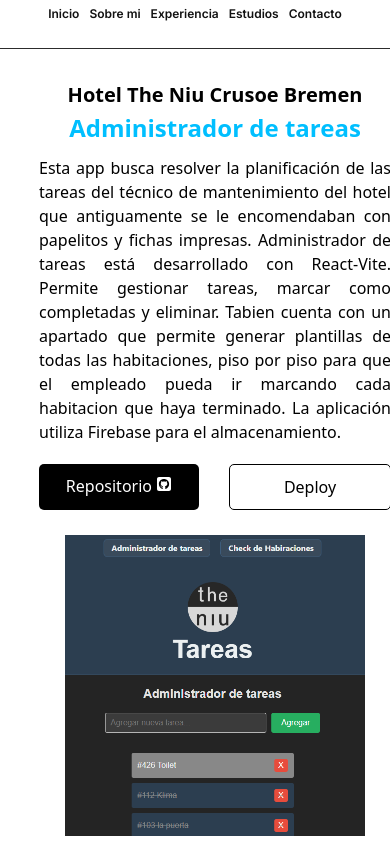
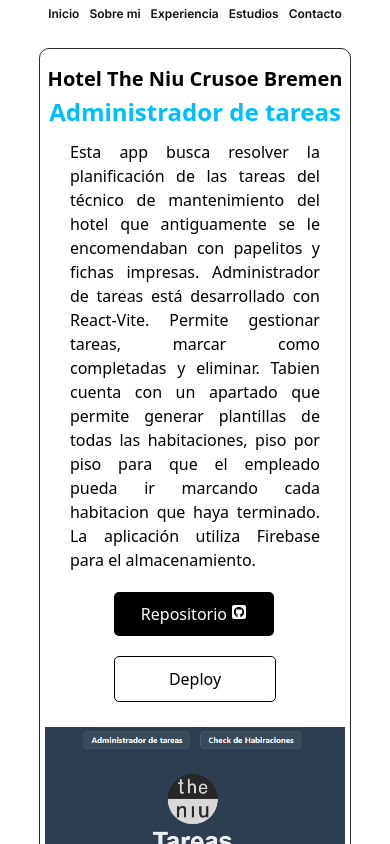
Before and after one commit to MartenSalvador/Portafolio-2025, a React (Vite) app: page /administrador in a window 390 px wide. Shown: the top 844 px of the page. Built offline with nearby package versions, Linux system fonts and the light colour scheme.

Commit message:
arreglando responsividad en proyectos

```diff
--- a/src/estilos/Experiencia.css
+++ b/src/estilos/Experiencia.css
@@ -82,9 +82,19 @@
     .experiencia-titulo{
         font-size: 36px;
     }
+    ul{
+        margin: 0;
+        padding: 0;
+    }
 }
 
 @media (max-width: 480px) {
+    .proyecto-container{
+        max-width: 300px;
+    }
+    .proyecto-descripcion{
+        max-width: 250px;
+        font-size: 14px;}
    .experiencia-titulo{
         font-size: 28px;
     }
@@ -92,4 +102,9 @@
         grid-template-columns: 1fr;
         grid-template-rows: auto;
     }
+    .botonera-proyectos{
+        display: flex;
+        flex-direction: column;
+        gap: 10px !important;
+    }
 }
```
